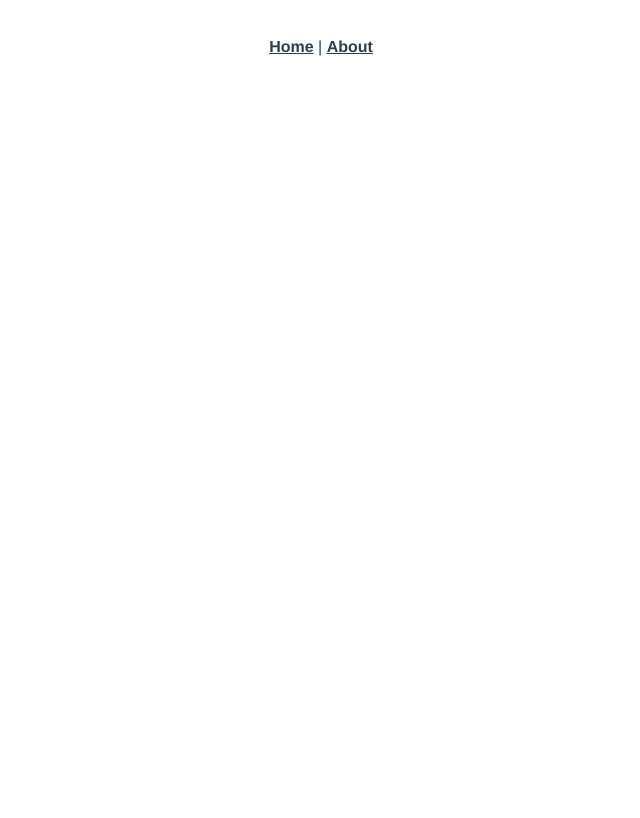
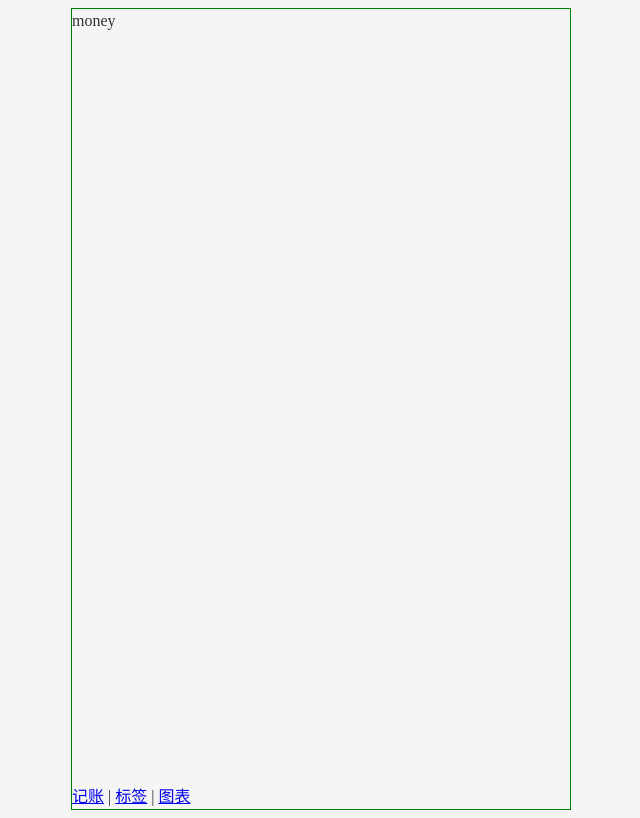
Before and after one commit to czc2222/myMoney, a Vue app: page /#/money in a window 1280 px wide. Shown: the whole page, without its empty margins (319-959 px from the left). Built offline with nearby package versions, Linux system fonts and the light colour scheme.

Commit message:
创建自己项目

```diff
--- a/src/App.vue
+++ b/src/App.vue
@@ -1,32 +1,23 @@
 <template>
-  <div id="app">
-    <div id="nav">
-      <router-link to="/">Home</router-link> |
-      <router-link to="/about">About</router-link>
+
+    <div id="app">
+      <router-view/>
     </div>
-    <router-view/>
-  </div>
 </template>
 
 <style lang="scss">
-#app {
-  font-family: Avenir, Helvetica, Arial, sans-serif;
+
+body {
   -webkit-font-smoothing: antialiased;
   -moz-osx-font-smoothing: grayscale;
-  text-align: center;
-  color: #2c3e50;
+  color: #333;
+
+  font-size: 16px;
+  line-height: 1.5;
+  background: #f5f5f5;
 }
-
-#nav {
-  padding: 30px;
-
-  a {
-    font-weight: bold;
-    color: #2c3e50;
-
-    &.router-link-exact-active {
-      color: #42b983;
-    }
-  }
+#app{
+  max-width: 500px;
+  margin: 0 auto;
 }
 </style>
--- /dev/null
+++ b/src/components/Nav.vue
@@ -0,0 +1,21 @@
+<template>
+  <div class="nav">
+    <router-link to="/money">记账</router-link>
+      |
+    <router-link to="/labels">标签</router-link>
+      |
+    <router-link to="/statistics">图表</router-link>
+  </div>
+</template>
+<script lang="ts">
+import Vue from 'vue';
+import {Component} from 'vue-property-decorator';
+
+@Component
+export default class Nav extends Vue {
+}
+</script>
+
+<style lang="scss" scoped>
+
+</style>
--- a/src/main.ts
+++ b/src/main.ts
@@ -3,8 +3,10 @@
 import './registerServiceWorker'
 import router from './router'
 import store from './store'
+import Nav from '@/components/Nav.vue';
 
 Vue.config.productionTip = false
+Vue.component('Nav',Nav)
 
 new Vue({
   router,
--- a/src/router/index.ts
+++ b/src/router/index.ts
@@ -1,27 +1,40 @@
-import Vue from 'vue'
-import VueRouter, { RouteConfig } from 'vue-router'
-import Home from '../views/Home.vue'
+import Vue from 'vue';
+import VueRouter, {RouteConfig} from 'vue-router';
+import Money from '@/views/Money.vue'
+import Labels from '@/views/Labels.vue';
+import Statistics from '@/views/Statistics.vue';
+import Notfound from '@/views/Notfound.vue';
 
-Vue.use(VueRouter)
+Vue.use(VueRouter);
 
 const routes: Array<RouteConfig> = [
   {
-    path: '/',
-    name: 'Home',
-    component: Home
+    path:'/',
+    redirect:'/money'
   },
   {
-    path: '/about',
-    name: 'About',
-    // route level code-splitting
-    // this generates a separate chunk (about.[hash].js) for this route
-    // which is lazy-loaded when the route is visited.
-    component: () => import(/* webpackChunkName: "about" */ '../views/About.vue')
+    path: '/money',
+    component: Money
+
+  },
+  {
+    path:'/labels',
+    component:Labels
+
+  },
+  {
+    path:'statistics',
+    component:Statistics
+  },
+  {
+    path:'*',
+    component:Notfound
+
   }
-]
+];
 
 const router = new VueRouter({
   routes
-})
+});
 
-export default router
+export default router;
--- /dev/null
+++ b/src/views/Labels.vue
@@ -0,0 +1,17 @@
+<template>
+  <div>labels
+    <Nav/>
+  </div>
+</template>
+<script lang="ts">
+import Vue from 'vue';
+import {Component} from 'vue-property-decorator';
+
+@Component
+export default class Labels extends Vue {
+}
+</script>
+
+<style lang="scss" scoped>
+
+</style>
--- /dev/null
+++ b/src/views/Money.vue
@@ -0,0 +1,29 @@
+<template>
+  <div class="nav-wrapper">
+    <div class="content">
+      money
+    </div>
+    <Nav/>
+  </div>
+</template>
+<script lang="ts">
+import Vue from 'vue';
+import {Component} from 'vue-property-decorator';
+
+@Component
+export default class money extends Vue {
+}
+</script>
+
+<style lang="scss" scoped>
+.nav-wrapper{
+  border:1px solid green;
+  display: flex;
+  flex-direction: column;
+  height: 100vh;
+}
+.content{
+  overflow: auto;
+  flex-grow: 1;
+}
+</style>
--- /dev/null
+++ b/src/views/Notfound.vue
@@ -0,0 +1,21 @@
+<template>
+  <div>
+    <div>此页面不存在，请确认输入的网址是否正确</div>
+    <div>
+      <router-link to="/">返回首页</router-link>
+    </div>
+  </div>
+
+</template>
+<script lang="ts">
+import Vue from 'vue';
+import {Component} from 'vue-property-decorator';
+
+@Component
+export default class Notfound extends Vue {
+}
+</script>
+
+<style lang="scss" scoped>
+
+</style>
--- /dev/null
+++ b/src/views/Statistics.vue
@@ -0,0 +1,18 @@
+<template>
+  <div>statistics
+    <Nav/>
+  </div>
+
+</template>
+<script lang="ts">
+import Vue from 'vue';
+import {Component} from 'vue-property-decorator';
+
+@Component
+export default class Statistics extends Vue {
+}
+</script>
+
+<style lang="scss" scoped>
+
+</style>
```
Also changed, not shown: package.json (+27 -36 lines), 1 other file (tests, documents, lock files or other folders).
